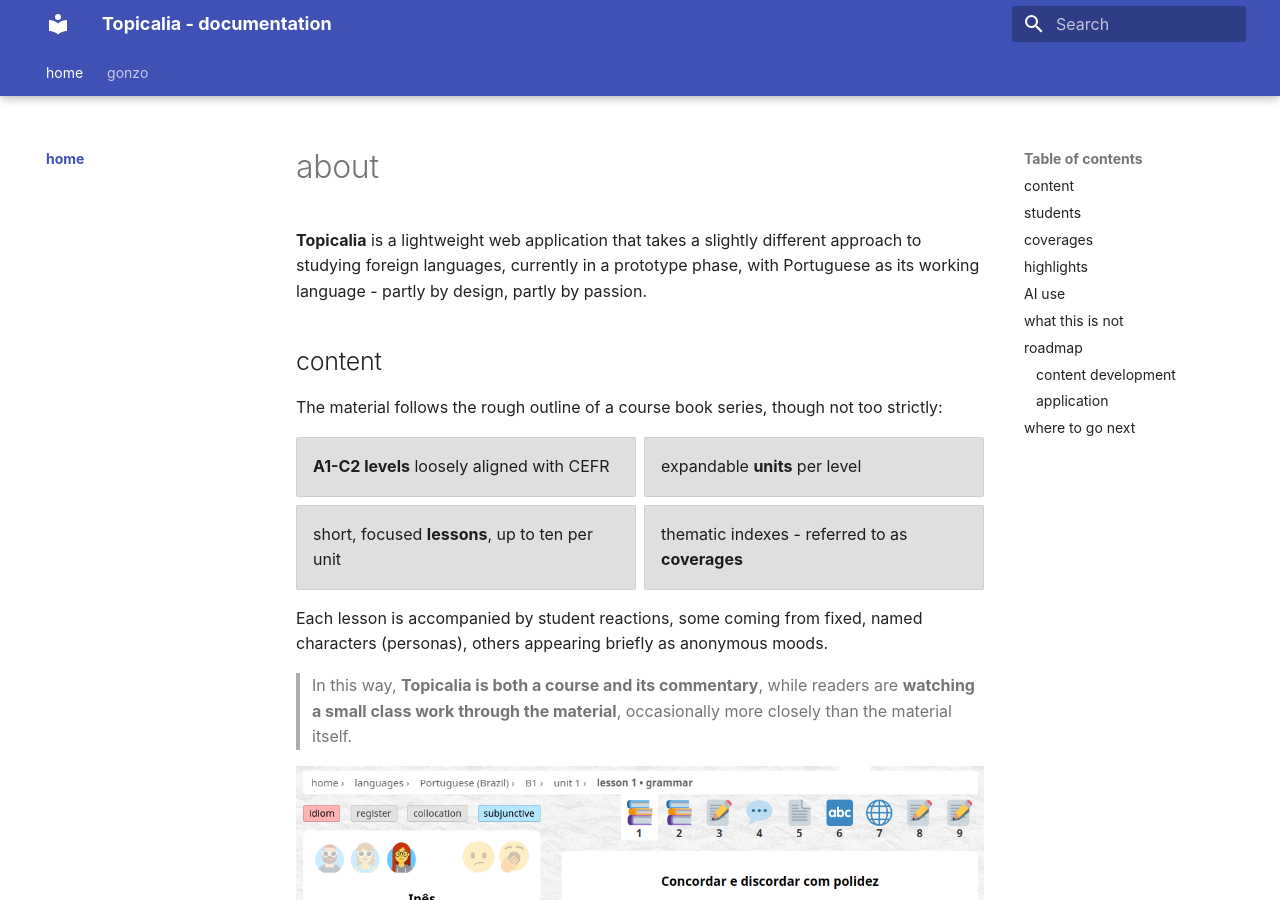
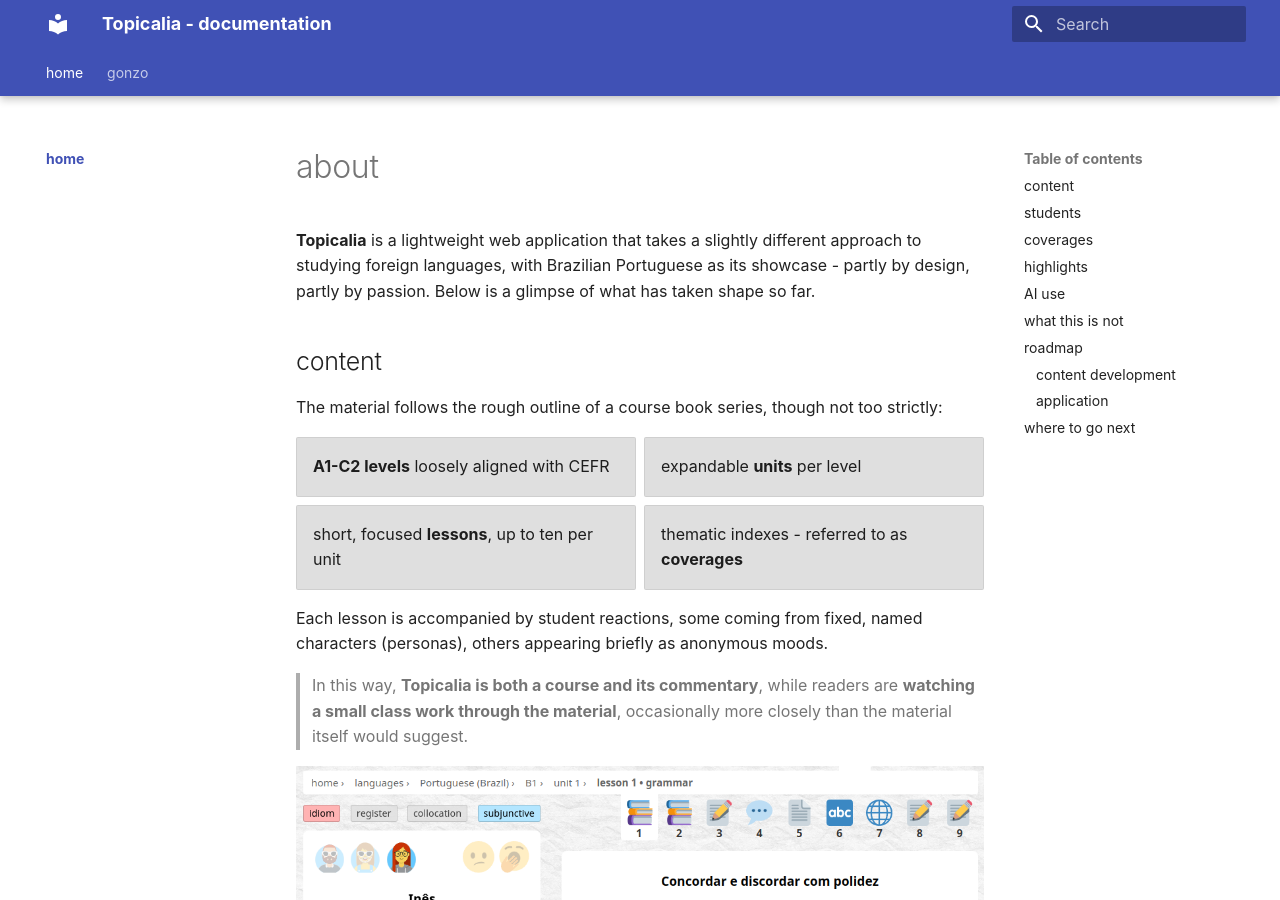
Before and after one commit to jiwanski/topicalia2-notes, an MkDocs documentation site: the page built from docs/index.md, in a window 1280 px wide and 900 px high. Built offline with MkDocs 1.6.1 and Material for MkDocs 9.7.7, drawn with Linux system fonts in a browser that asks for light colours.

Commit message:
slightly rewrite "about" section

```diff
--- a/docs/index.md
+++ b/docs/index.md
@@ -1,7 +1,6 @@
 # about
 
-**Topicalia** is a lightweight web application that takes a slightly different approach to studying foreign languages, currently in a prototype phase, with Portuguese as its working language - partly by design, partly by passion.
-
+**Topicalia** is a lightweight web application that takes a slightly different approach to studying foreign languages, with Brazilian Portuguese as its showcase - partly by design, partly by passion. Below is a glimpse of what has taken shape so far.
 
 ## content
 
@@ -16,7 +15,7 @@ The material follows the rough outline of a course book series, though not too s
 
 Each lesson is accompanied by student reactions, some coming from fixed, named characters (personas), others appearing briefly as anonymous moods.
 
->  In this way, **Topicalia is both a course and its commentary**, while readers are **watching a small class work through the material**, occasionally more closely than the material itself.
+>  In this way, **Topicalia is both a course and its commentary**, while readers are **watching a small class work through the material**, occasionally more closely than the material itself would suggest.
 
 <figure markdown="span">
   ![_](assets/screens/lesson-dual.png)
```
